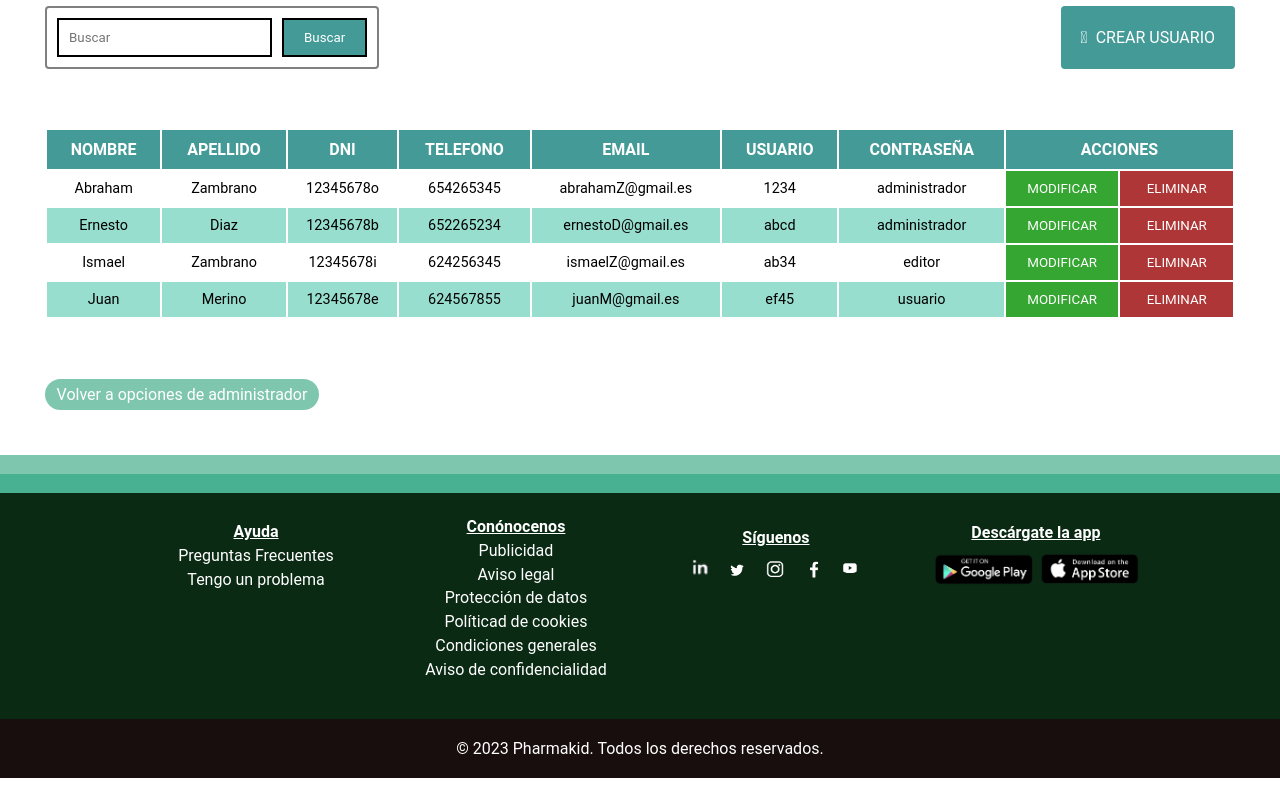
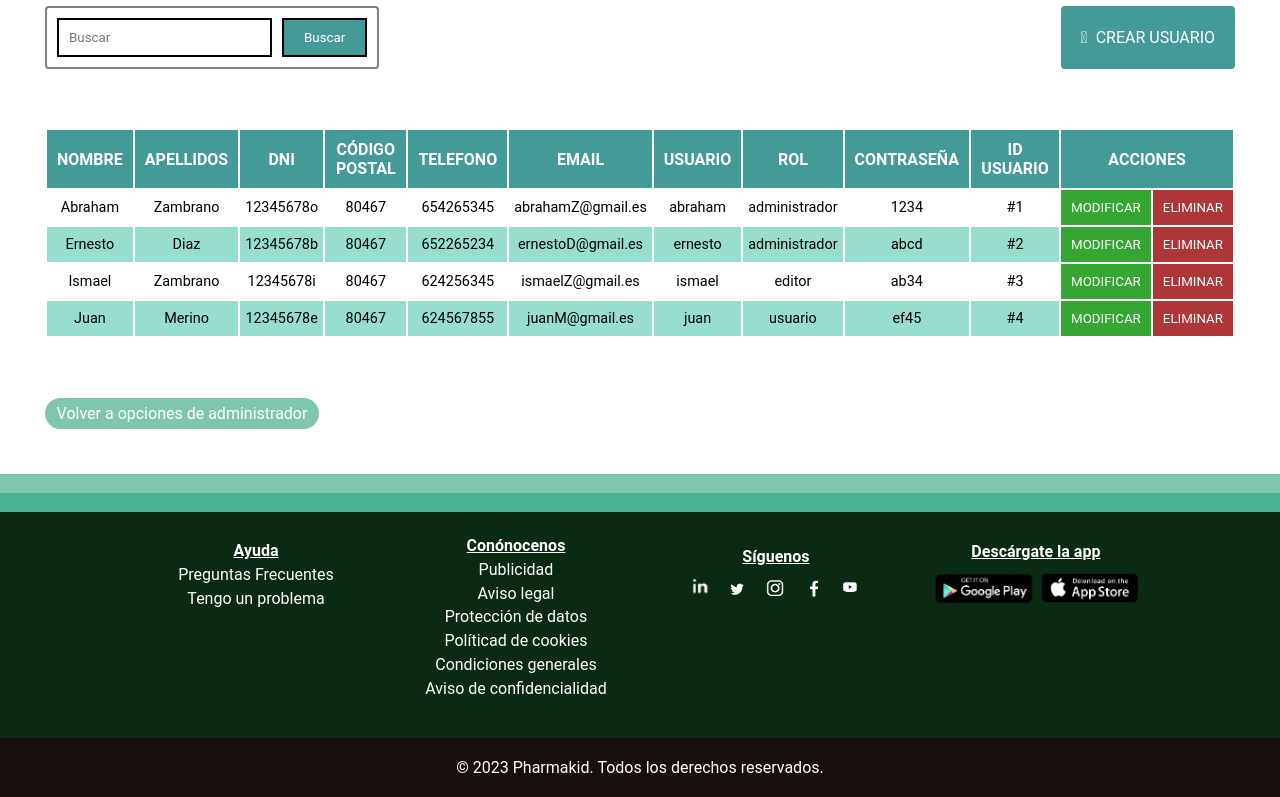
Before and after one commit to abrahamz22/FARMAKID, a PHP site: page /tablaUsuario.php in a window 1280 px wide. Shown: the part 144-941 px from the top of the page. Run offline with PHP 8.4, Linux system fonts and the light colour scheme; data comes from the database, SQL or seed files in the repository.

Commit message:
tabla usuario y botones arregaldos

```diff
--- a/css/tablas.css
+++ b/css/tablas.css
@@ -409,3 +409,7 @@ table tr:nth-child(odd){
     }
 
     }
+
+    .modificar, .eliminar {
+        cursor: pointer;
+    }
--- a/tablaMedicamentos.php
+++ b/tablaMedicamentos.php
@@ -114,8 +114,8 @@ include_once("bbdd/connexionBaseDeDatos.php");
                     <td>$precio</td>
 
                     <td class='td-btn'>
-                            <input class='modificar-med' type='submit' value='MODIFICAR'/>
-                            <input class='eliminar-med' type='submit' value='ELIMINAR'/>
+                        <button class='modificar'>MODIFICAR</button>
+                        <button class='eliminar'>ELIMINAR</button>
                     </td>
 
                 </tr>
--- a/tablaProteinas.php
+++ b/tablaProteinas.php
@@ -115,8 +115,8 @@ include_once("bbdd/connexionBaseDeDatos.php");
                 <td>$fecha</td>
 
                 <td class='td-btn'>
-                    <input class='modificar-prot' style='background:#1f469d;' type='submit' value='MODIFICAR'/>
-                    <input class='eliminar-prot' type='submit' value='ELIMINAR'/>
+                <button class='modificar'>MODIFICAR</button>
+                <button class='eliminar'>ELIMINAR</button>
                 </td>
 
             </tr>
--- a/tablaUsuario.php
+++ b/tablaUsuario.php
@@ -68,7 +68,7 @@ include_once("bbdd/connexionBaseDeDatos.php");
 
     <!-- BOTON DE AÑADIR USUARIOS A LA BASE DE DATOS Y A LA TABLA -->
     <div style='display:flex'>
-        <a href="crear_usuario.php" class="btn_anadir"><i class="fa-solid fa-user-plus"></i>&nbsp CREAR USUARIO</a>
+       <a href="crear_usuario.php" class="btn_anadir"><i class="fa-solid fa-user-plus"></i>&nbsp CREAR USUARIO</a>
     </div>
     <!-- BOTON DE AÑADIR USUARIOS A LA BASE DE DATOS Y A LA TABLA -->
 
@@ -89,12 +89,15 @@ if($resultado > 0){
     <table>
         <tr>
             <th>NOMBRE</th>
-            <th>APELLIDO</th>
+            <th>APELLIDOS</th>
             <th>DNI</th>
+            <th>CÓDIGO POSTAL</th>
             <th>TELEFONO</th>
             <th>EMAIL</th>
             <th>USUARIO</th>
+            <th>ROL</th>
             <th>CONTRASEÑA</th>
+            <th>ID USUARIO</th>
             <th>ACCIONES</th>
         </tr>
     ";
@@ -103,29 +106,34 @@ if($resultado > 0){
         $nombre = $row["nombre"];
         $apellido = $row['apellidos'];
         $dni = $row["dni"];
+        $cp = $row["codigoPostal"];
         $telefono = $row["telefono"];
         $email = $row["email"];
+        $usuario = $row["usuario"];
+        $rol = $row["rol"];
         $contrasena = $row["contrasena"];
-        $rol = $row["rol"];
+        $idUsuario = $row["idUsuario"];
 
 
 
         echo"
-        <tr>
+    <tr>
         <td>$nombre</td>
         <td>$apellido</td>
         <td>$dni</td>
+        <td>$cp</td>
         <td>$telefono</td>
         <td>$email</td>
+        <td>$usuario</td>
+        <td>$rol</td>
         <td>$contrasena</td>
-        <td>$rol</td>
+        <td>$idUsuario</td>
 
         <td class='td-btn'>
-                        <input class='modificar' type='submit' value='MODIFICAR'/>
-                        <input class='eliminar' type='submit' value='ELIMINAR'/>
-
-                </td>
-        </tr>
+                <button class='modificar'>MODIFICAR</button>
+                <button class='eliminar'>ELIMINAR</button>
+        </td>
+    </tr>
             ";
 
         }
@@ -154,4 +162,5 @@ mysqli_close($conexion); //cierra la BBDD
 
 ?>
 </body>
+
 </html>
```
